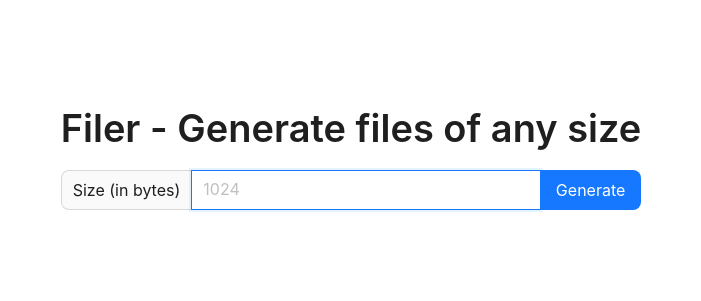
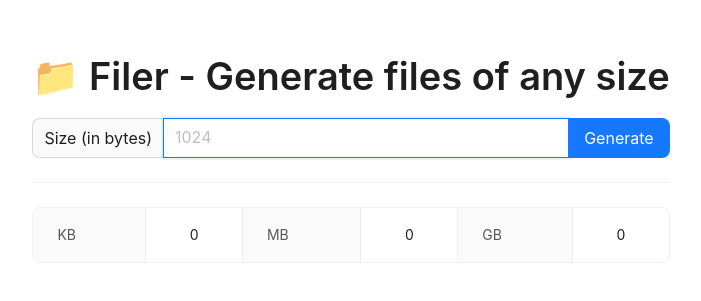
Before and after one commit to anushibin007/filee, a React (Vite) app in the folder frontend/: page / in a window 1280 px wide. Shown: the part 255-556 px from the top of the page, without its empty margins (289-990 px from the left). Built offline with nearby package versions, Linux system fonts and the light colour scheme.

Commit message:
🚸Added Size Chart

```diff
--- a/frontend/src/App.jsx
+++ b/frontend/src/App.jsx
@@ -1,8 +1,9 @@
 import { useState } from "react";
 import "./App.css";
 import "react-toastify/dist/ReactToastify.css";
-import { Input, Typography } from "antd";
+import {  Divider, Input, Typography } from "antd";
 import { ToastContainer, toast } from "react-toastify";
+import SizeChart from "./components/SizeChart";
 const { Title } = Typography;
 const { Search } = Input;
 
@@ -37,7 +38,7 @@ function App() {
 
 	return (
 		<>
-			<Title>Filer - Generate files of any size</Title>
+			<Title>📁 Filer - Generate files of any size</Title>
 			<Search
 				value={size}
 				onChange={(e) => setSize(e.target.value)}
@@ -49,6 +50,8 @@ function App() {
 				type="number"
 				autoFocus
 			/>
+			<Divider/>
+			<SizeChart size={size}/>
 			<ToastContainer
 				position="bottom-right"
 				autoClose={5000}
--- /dev/null
+++ b/frontend/src/components/SizeChart.jsx
@@ -0,0 +1,23 @@
+import React from "react";
+import { Descriptions } from "antd";
+
+export default function SizeChart({ size = 0 }) {
+  const items = [
+    {
+      key: "1",
+      label: "KB",
+      children: `${size / 1024}`,
+    },
+    {
+      key: "2",
+      label: "MB",
+      children: `${size / (1024 * 1024)}`,
+    },
+    {
+      key: "3",
+      label: "GB",
+      children: `${size / (1024 * 1024 * 1024)}`,
+    },
+  ];
+  return <Descriptions  bordered items={items} />;
+}
```
